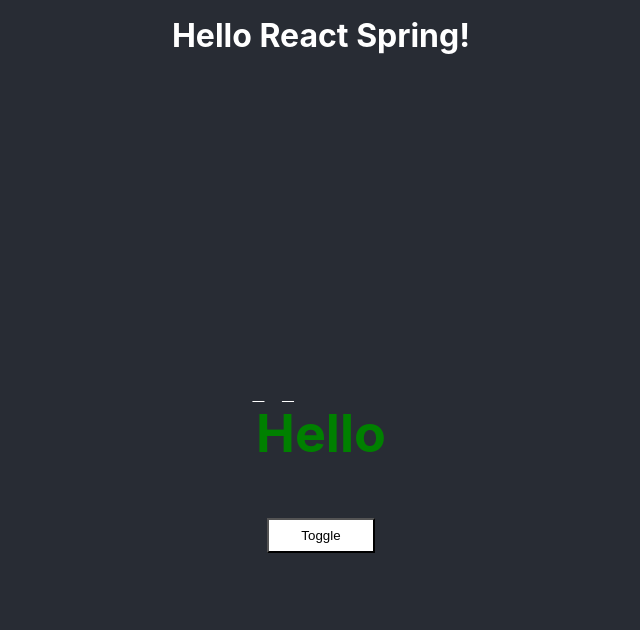
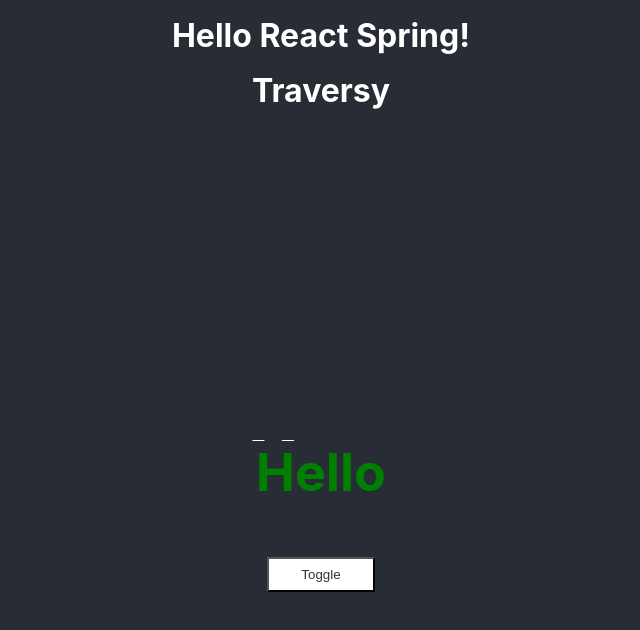
Before and after one commit to jsoomie/animations-folder, a React (Create React App) app in the folder react-spring-tuts/: page / in a window 1280 px wide. Shown: the top 630 px of the page, without its empty margins (319-959 px from the left). Built offline with nearby package versions, Linux system fonts and the light colour scheme.

Commit message:
chore: add new section for Traversy tuts

```diff
--- a/react-spring-tuts/src/App.tsx
+++ b/react-spring-tuts/src/App.tsx
@@ -1,10 +1,11 @@
 import "./App.css";
 import { Home } from "pages";
-import { Menu } from "components";
+import { Menu, Traversy } from "components";
 function App() {
   return (
     <div className="App">
       <Home />
+      <Traversy />
       <header className="App-header">
         <Menu />
       </header>
--- /dev/null
+++ b/react-spring-tuts/src/components/Traversy/index.tsx
@@ -0,0 +1,7 @@
+export const Traversy = () => {
+  return (
+    <div>
+      <h1>Traversy</h1>
+    </div>
+  );
+};
--- a/react-spring-tuts/src/components/index.ts
+++ b/react-spring-tuts/src/components/index.ts
@@ -1,2 +1,3 @@
 export { Menu } from "./Menu";
 export { Toggle } from "./Toggle";
+export { Traversy } from "./Traversy";
--- a/react-spring-tuts/src/index.css
+++ b/react-spring-tuts/src/index.css
@@ -3,6 +3,7 @@
   margin: 0;
   padding: 0;
   background-color: #282c34;
+  color: #fff;
 }
 
 a {
@@ -13,6 +14,7 @@ a {
 button {
   background-color: white;
   padding: 0.5rem 2rem;
+  color: #333;
 }
 
 body {
```
